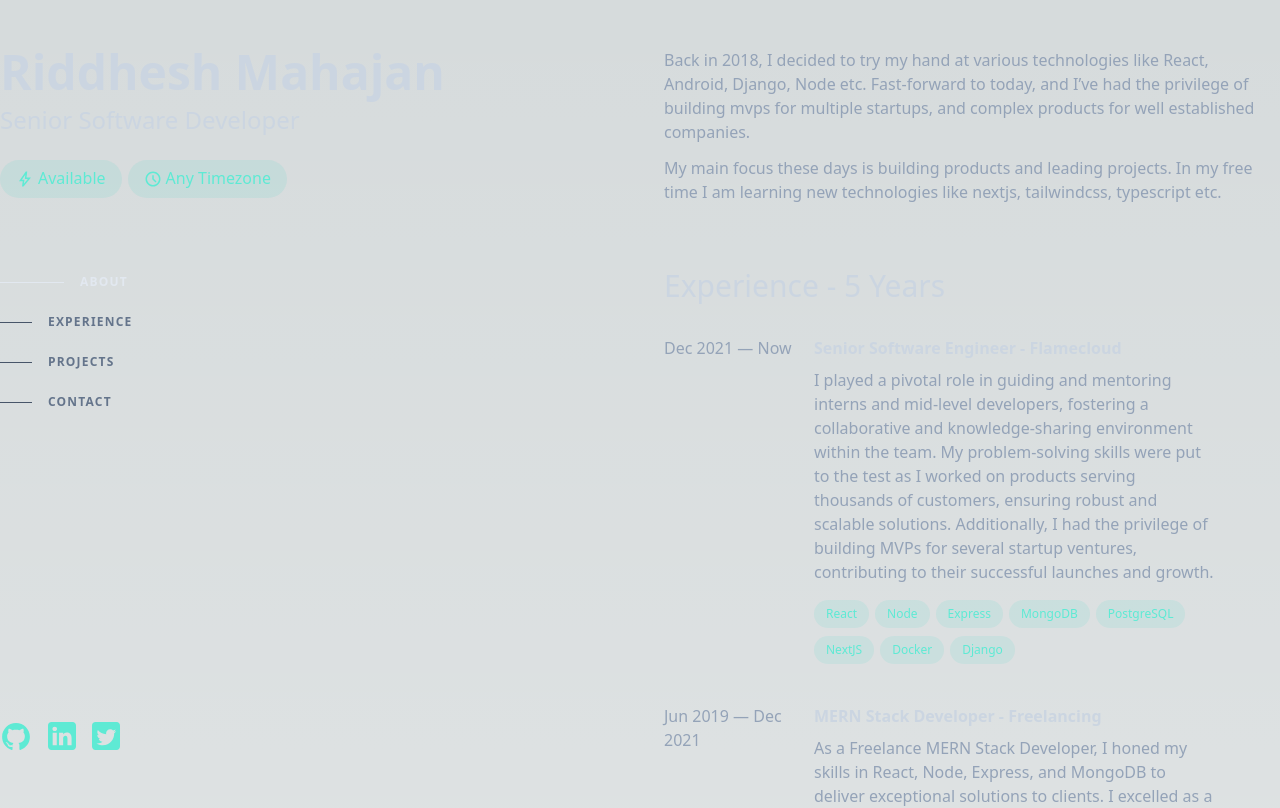
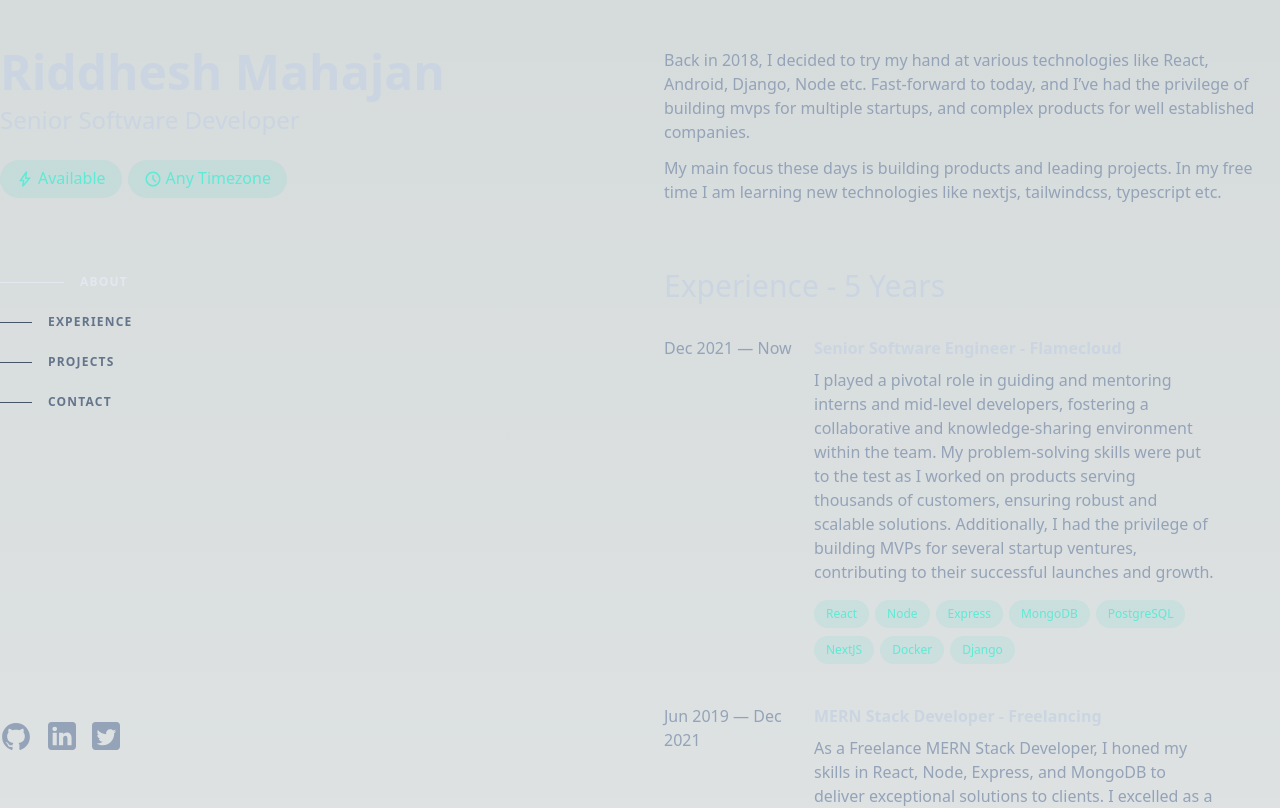
Before and after one commit to riddhesh-mahajan/portfolio_2023, a Next.js app: page / in a window 1280 px wide. Shown: the top 808 px of the page. Built offline with nearby package versions, Linux system fonts and the light colour scheme.

Commit message:
fixed social icons color

```diff
--- a/src/app/page.tsx
+++ b/src/app/page.tsx
@@ -135,7 +135,7 @@ export default function Home() {
           <div>
             <Link href={SocialsData.Socials.github} target="_blank">
               <GithubSVG
-                className="inline-block mr-4 fill-teal-300 cursor-pointer"
+                className="inline-block mr-4 fill-slate-400 cursor-pointer"
                 width={32}
                 height={32}
                 alt="Github icon"
@@ -144,7 +144,7 @@ export default function Home() {
 
             <Link href={SocialsData.Socials.linkedin} target="_blank">
               <LinkedinSVG
-                className="inline-block mr-4 fill-teal-300 cursor-pointer"
+                className="inline-block mr-4 fill-slate-400 cursor-pointer"
                 width={28}
                 height={28}
                 alt="Linkedin icon"
@@ -153,7 +153,7 @@ export default function Home() {
 
             <Link href={SocialsData.Socials.twitter} target="_blank">
               <TwitterSVG
-                className="inline-block mr-4 fill-teal-300 cursor-pointer"
+                className="inline-block mr-4 fill-slate-400 cursor-pointer"
                 width={28}
                 height={28}
                 alt="Twitter icon"
```
